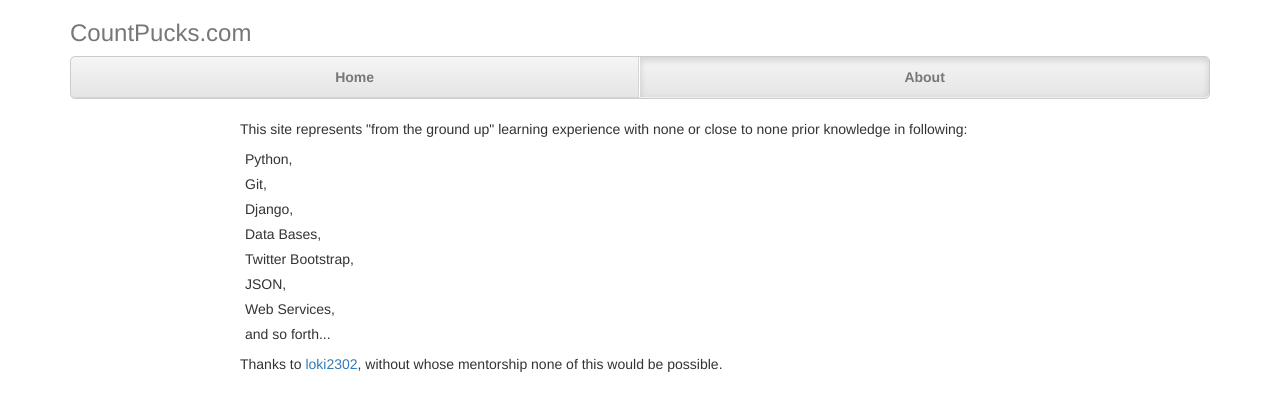
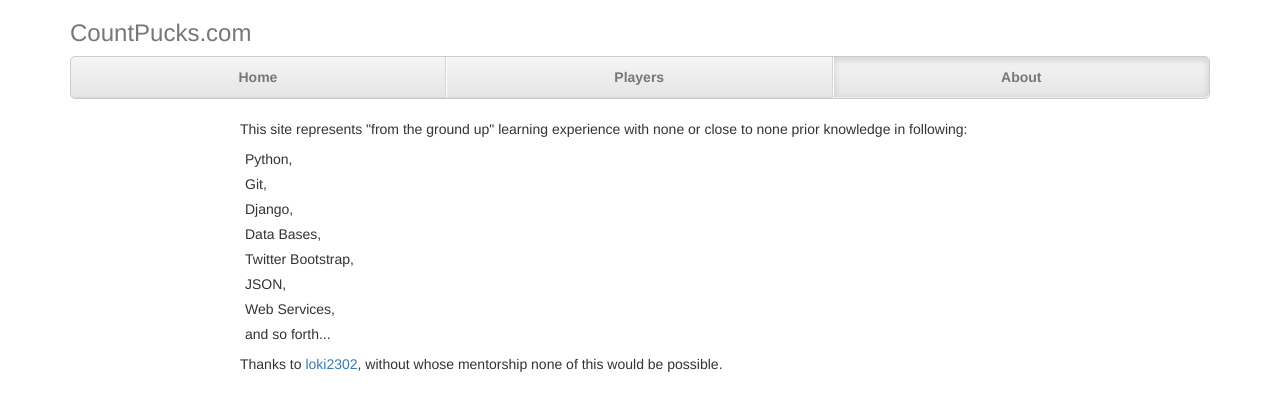
Before and after one commit to lemmetry/countpucks, a Django app: page /about/ in a window 1280 px wide. Shown: the top 420 px of the page. Run offline with Django 3.2, Linux system fonts and the light colour scheme; some libraries are stand-ins or nearby versions.

Commit message:
Added 'Players' to the navbar.

```diff
--- a/countpucks/templates/base.html
+++ b/countpucks/templates/base.html
@@ -18,7 +18,8 @@
                 <div class="masthead">
                     <h3 class="text-muted">CountPucks.com</h3>
                     <ul class="nav nav-justified">
-                        <li {% ifequal active_class_id "playerOfTheDay" %}class="active"{% endifequal %}><a href="{% url 'playerOfTheDay' %}">Home</a></li>
+                        <li {% ifequal active_class_id "player_of_the_day" %}class="active"{% endifequal %}><a href="{% url 'player_of_the_day' %}">Home</a></li>
+                        <li {% ifequal active_class_id "search_player" %}class="active"{% endifequal %}><a href="{% url 'search_player' %}">Players</a></li>
                         <li {% ifequal active_class_id "about" %}class="active"{% endifequal %}><a href="{% url 'about' %}">About</a></li>
                     </ul>
                 </div>
@@ -27,7 +28,6 @@
             <div class="container" id="page-content">
                 {% block content %}{% endblock %}
             </div>
-
         </div>
 
         <!-- Site footer -->
```
